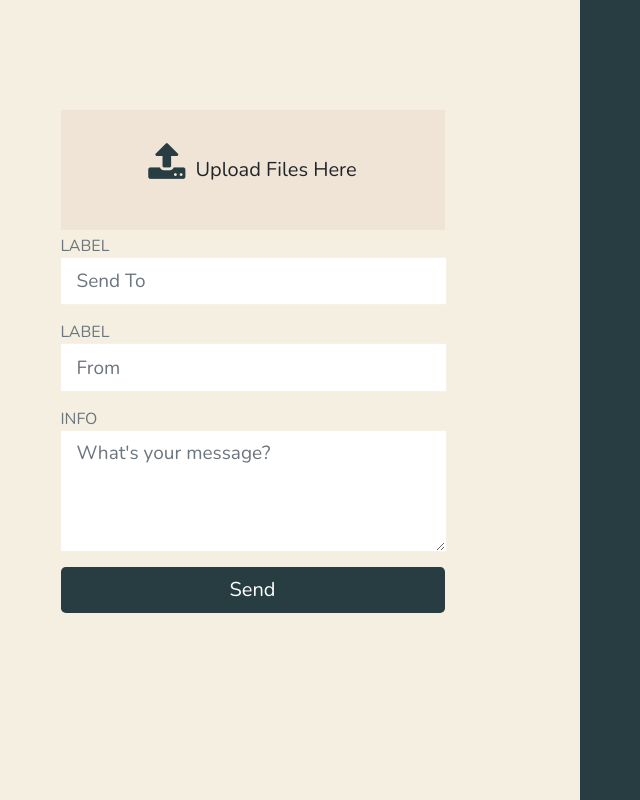
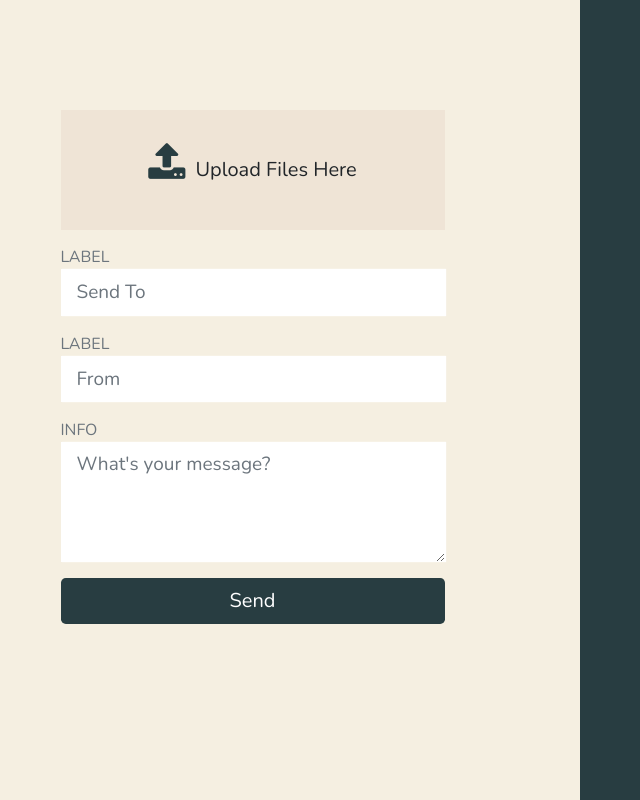
Before and after one commit to neerajp99/share_N_upload, a React (Create React App) app in the folder client/: page / in a window 1280 px wide. Shown: the whole page, without its empty margins (60-700 px from the left). Built offline with nearby package versions, Linux system fonts and the light colour scheme.

Commit message:
Add css for a nw button for email

```diff
--- a/client/src/App.css
+++ b/client/src/App.css
@@ -90,6 +90,7 @@
   background-color: transparent;
   height: 40vh;
   flex-direction: column;
+  margin-top: 4%;
 }
 .landing_form {
   max-width: 30vw !important;
@@ -306,12 +307,13 @@ select:focus,
   width: 80%;
   margin: 0 auto;
   font-family: "Nunito", serif;
-  margin-top: 8vh;
+  margin-top: 6vh;
 }
 .fileSent_buttons_back {
   font-weight: 400;
   border: 2px solid #283d41 !important;
   background: #283d41 !important;
+  margin-top: 2vh !important;
 }
 .fileSent_buttons_noback {
   border: 2px solid #283d41 !important;
```
